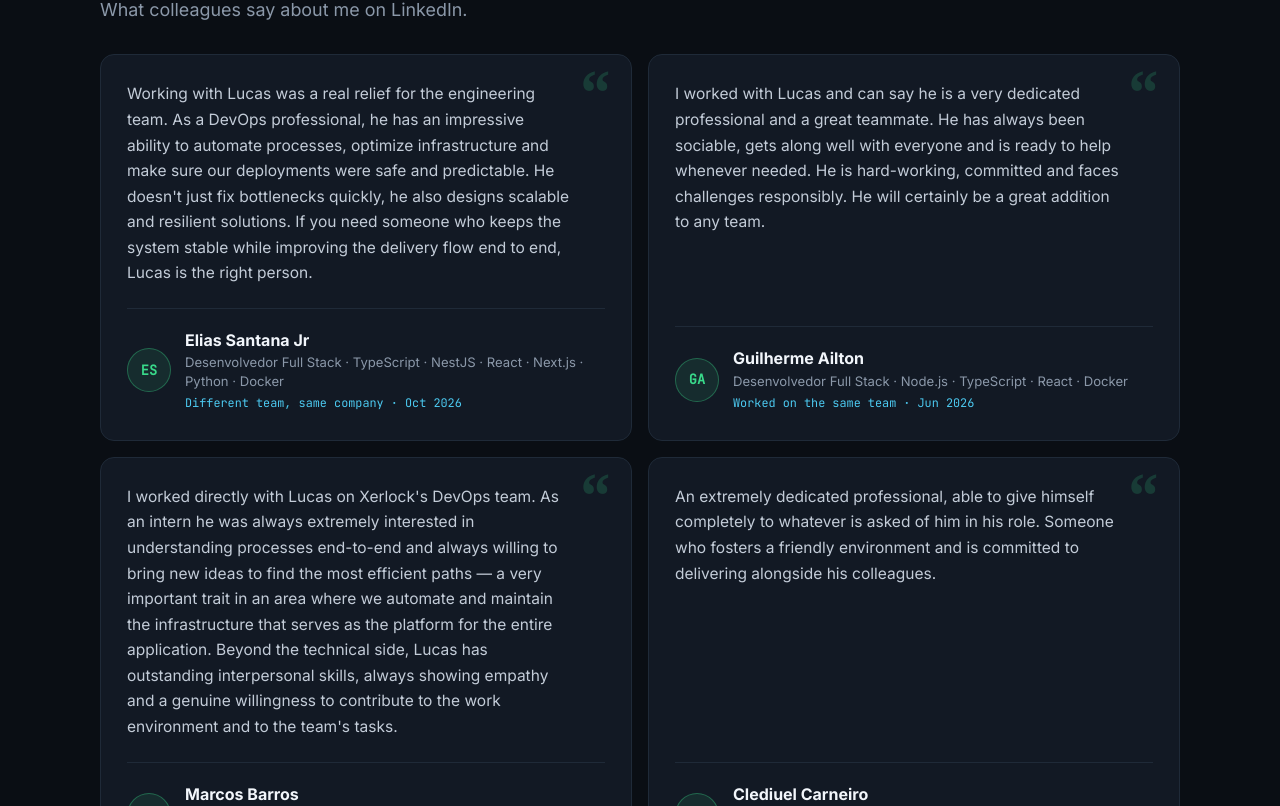
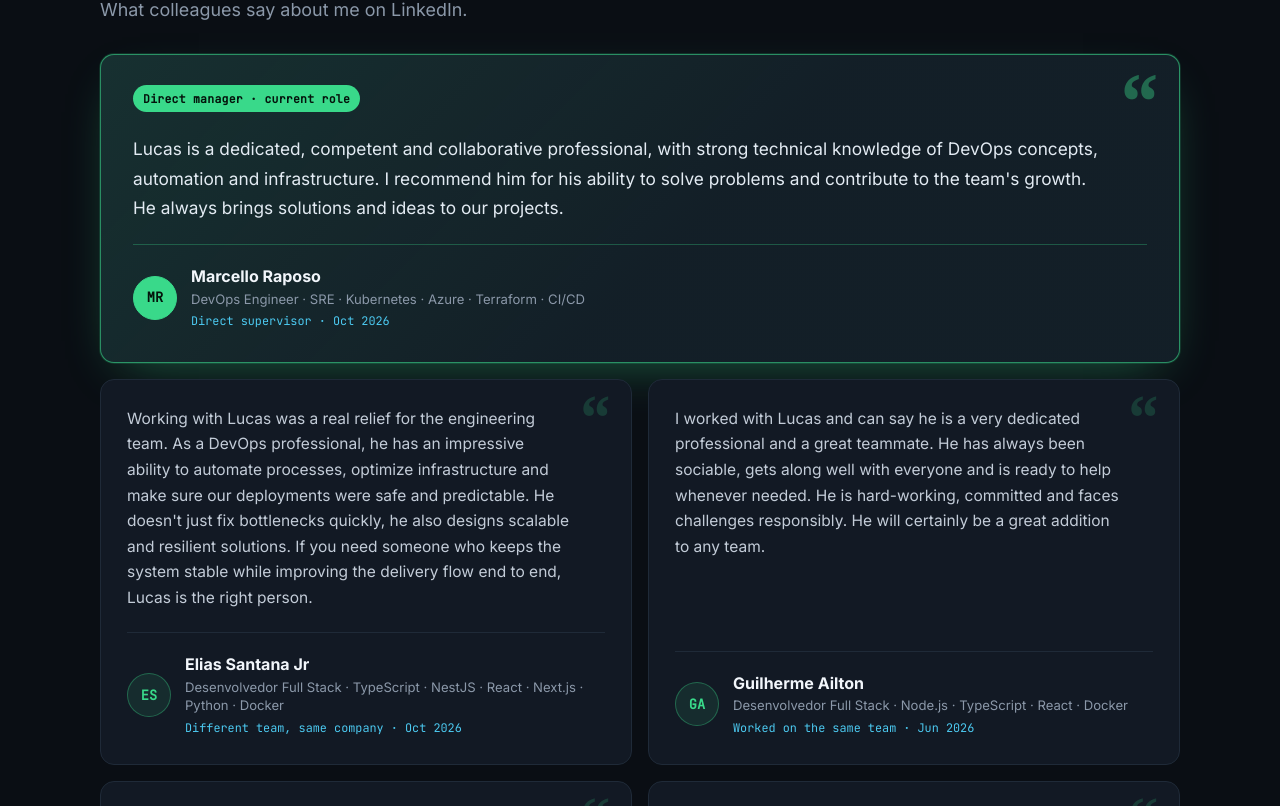
Before and after one commit to LucasCA-Git/portifolio-devops, a React (Vite) app: page / in a window 1280 px wide. Shown: the part 6014-6820 px from the top of the page. Built offline with nearby package versions, Linux system fonts and the light colour scheme.

Commit message:
feat: recomendação do Marcello Raposo em destaque

```diff
--- a/src/components/Sections.tsx
+++ b/src/components/Sections.tsx
@@ -148,7 +148,12 @@ export function Experience() {
   );
 }
 
-const RECS: { id: string; ini: string; name: string; role: string }[] = [
+type Rec = { id: string; ini: string; name: string; role: string };
+
+// Recomendação em destaque: supervisor direto no cargo atual
+const FEATURED: Rec = { id: 'r6', ini: 'MR', name: 'Marcello Raposo', role: 'DevOps Engineer · SRE · Kubernetes · Azure · Terraform · CI/CD' };
+
+const RECS: Rec[] = [
   { id: 'r5', ini: 'ES', name: 'Elias Santana Jr', role: 'Desenvolvedor Full Stack · TypeScript · NestJS · React · Next.js · Python · Docker' },
   { id: 'r1', ini: 'GA', name: 'Guilherme Ailton', role: 'Desenvolvedor Full Stack · Node.js · TypeScript · React · Docker' },
   { id: 'r2', ini: 'MB', name: 'Marcos Barros', role: 'Engenheiro de Plataforma · DevOps · Kubernetes · Terraform' },
@@ -156,15 +161,11 @@ const RECS: { id: string; ini: string; name: string; role: string }[] = [
   { id: 'r4', ini: 'SA', name: 'Samuel Arcanjo', role: 'DevOps · SRE · Linux · Docker · Nginx · Prometheus · Grafana' },
 ];
 
-export function Recommendations() {
+function RecCard({ r, featured = false }: { r: Rec; featured?: boolean }) {
   const { t } = useLang();
   return (
-    <section id="recomendacoes" className="section wrap">
-      <SectionTitle num="06">{t('recs.title')}</SectionTitle>
-      <p className="lead recs-lead">{t('recs.lead')}</p>
-      <div className="recs">
-        {RECS.map((r) => (
-          <figure className="rec" key={r.id}>
+    <figure className={`rec${featured ? ' featured' : ''}`}>
+      {featured && <span className="rec-badge mono">{t('recs.featured')}</span>}
       <blockquote>
         <p>{t(`recs.${r.id}.q` as Key)}</p>
       </blockquote>
@@ -177,6 +178,19 @@ export function Recommendations() {
         </span>
       </figcaption>
     </figure>
+  );
+}
+
+export function Recommendations() {
+  const { t } = useLang();
+  return (
+    <section id="recomendacoes" className="section wrap">
+      <SectionTitle num="06">{t('recs.title')}</SectionTitle>
+      <p className="lead recs-lead">{t('recs.lead')}</p>
+      <RecCard r={FEATURED} featured />
+      <div className="recs">
+        {RECS.map((r) => (
+          <RecCard key={r.id} r={r} />
         ))}
       </div>
       <p className="recs-foot mono">
--- a/src/dict.ts
+++ b/src/dict.ts
@@ -71,6 +71,9 @@ export const I18N = {
     "recs.r3.q": "Profissional extremamente dedicado, capaz de se entregar por completo ao que lhe é pedido, diante da sua função. Alguém capaz de proporcionar um ambiente amigável e empenhado em cumprir demandas com seus colegas.",
     "recs.r4.rel": "Trabalhou na mesma equipe · mar 2024",
     "recs.r4.q": "Lucas é um profissional muito competente e com vasta experiência. Ele é capaz de resolver problemas complexos tanto em hardwares como em softwares. É um colaborador valioso em qualquer ambiente de trabalho e em qualquer equipe. Ele é paciente, trabalha bem em equipe, é focado e empenhado. Além disso, ele é um excelente comunicador, tem uma grande capacidade de resolver problemas e é muito organizado em sua gestão de tempo pessoal.",
+    "recs.featured": "Gestor direto · cargo atual",
+    "recs.r6.rel": "Supervisor direto · out 2026",
+    "recs.r6.q": "Lucas é um profissional dedicado, competente e colaborativo, com forte conhecimento técnico nos conceitos DevOps, automação e infraestrutura. Recomendo pela sua capacidade de resolver problemas e contribuir para o crescimento da equipe. Sempre trazendo soluções e ideias para os nossos projetos.",
     "recs.r5.rel": "Equipe diferente, mesma empresa · out 2026",
     "recs.r5.q": "Trabalhar com o Lucas foi uma verdadeira tranquilidade para o time de engenharia. Como profissional de DevOps, ele tem uma capacidade impressionante de automatizar processos, otimizar infraestruturas e garantir que nossos deploys fossem seguros e previsíveis. Ele não apenas resolve gargalos rapidamente, mas também desenha soluções escaláveis e resilientes. Se você precisa de alguém que garanta a estabilidade do sistema e ainda melhore o fluxo de entrega de ponta a ponta, o Lucas é o cara certo.",
     "nav.devops": "DevOps",
@@ -178,6 +181,9 @@ export const I18N = {
     "recs.r3.q": "An extremely dedicated professional, able to give himself completely to whatever is asked of him in his role. Someone who fosters a friendly environment and is committed to delivering alongside his colleagues.",
     "recs.r4.rel": "Worked on the same team · Mar 2024",
     "recs.r4.q": "Lucas is a very competent professional with broad experience. He can solve complex problems in both hardware and software. He is a valuable contributor in any workplace and any team. He is patient, works well in a team, and is focused and committed. He is also an excellent communicator, has a great problem-solving ability and is very organized in managing his time.",
+    "recs.featured": "Direct manager · current role",
+    "recs.r6.rel": "Direct supervisor · Oct 2026",
+    "recs.r6.q": "Lucas is a dedicated, competent and collaborative professional, with strong technical knowledge of DevOps concepts, automation and infrastructure. I recommend him for his ability to solve problems and contribute to the team's growth. He always brings solutions and ideas to our projects.",
     "recs.r5.rel": "Different team, same company · Oct 2026",
     "recs.r5.q": "Working with Lucas was a real relief for the engineering team. As a DevOps professional, he has an impressive ability to automate processes, optimize infrastructure and make sure our deployments were safe and predictable. He doesn't just fix bottlenecks quickly, he also designs scalable and resilient solutions. If you need someone who keeps the system stable while improving the delivery flow end to end, Lucas is the right person.",
     "nav.devops": "DevOps",
--- a/src/site.css
+++ b/src/site.css
@@ -220,6 +220,21 @@ h1 { font-size: clamp(2.4rem, 5.5vw, 4rem); font-weight: 700; letter-spacing: -.
 .recs-lead { margin-bottom: 30px; }
 .recs { display: grid; grid-template-columns: repeat(2, 1fr); gap: 16px; }
 .recs .rec:last-child:nth-child(odd) { grid-column: 1 / -1; }
+.rec.featured {
+  margin: 0 0 16px; padding: 30px 32px;
+  background: linear-gradient(135deg, rgba(57,217,138,.12), rgba(57,217,138,.03) 55%), var(--surface);
+  border: 1px solid rgba(57,217,138,.6);
+  box-shadow: 0 0 0 1px rgba(57,217,138,.15), 0 18px 50px -22px rgba(57,217,138,.45);
+}
+.rec.featured:hover { border-color: var(--accent); }
+.rec.featured::before { color: rgba(57,217,138,.4); font-size: 5rem; }
+.rec.featured blockquote p { font-size: 1.08rem; color: #e3ebf3; line-height: 1.7; }
+.rec.featured .avatar { background: var(--accent); color: var(--accent-ink); border-color: var(--accent); }
+.rec.featured figcaption { border-top-color: rgba(57,217,138,.3); }
+.rec-badge {
+  align-self: flex-start; padding: 4px 10px; font-size: .72rem; font-weight: 600; color: var(--accent-ink);
+  background: var(--accent); border-radius: 999px; letter-spacing: .02em;
+}
 .rec {
   margin: 0; display: flex; flex-direction: column; justify-content: space-between; gap: 22px;
   background: var(--surface); border: 1px solid var(--border); border-radius: var(--radius); padding: 26px;
```
Lines whose indentation alone changed are shown as unchanged.
